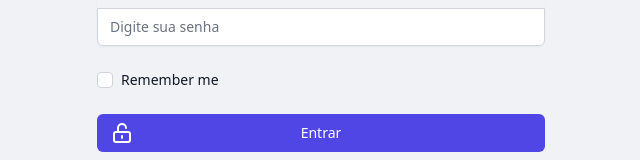
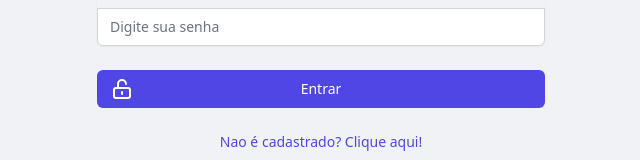
Before and after one commit to GuilhermeBarroso-sys/todolist-react-ts, a React (Vite) app: page /login in a window 1280 px wide. Shown: the part 442-602 px from the top of the page, without its empty margins (319-959 px from the left). Built offline with nearby package versions, Linux system fonts and the light colour scheme.

Commit message:
feat: add favicon and remove remember-me

```diff
--- a/index.html
+++ b/index.html
@@ -8,7 +8,7 @@
       href="https://fonts.googleapis.com/css2?family=Poppins:wght@400;600&display=swap"
       rel="stylesheet"
     />
-    <link rel="icon" type="image/svg+xml" href="/src/favicon.svg" />
+    <link rel="icon" type="image/svg+xml" href="/src/assets/favicon.svg" />
     <meta name="viewport" content="width=device-width, initial-scale=1.0" />
     <title>Todo</title>
   </head>
--- a/src/components/Authenticate/LoginForm/index.tsx
+++ b/src/components/Authenticate/LoginForm/index.tsx
@@ -59,7 +59,6 @@
 						<h2 className="mt-6 text-center text-3xl font-extrabold text-gray-900">Entrar</h2>
 					</div>
 					<form  className="mt-8 space-y-6" onSubmit={handleSubmit} >
-						<input type="hidden" name="remember" defaultValue="true" />
 						<div className="rounded-md shadow-sm -space-y-px">
 							<div className = {styles.errorEmail}><p>{invalidEmail && "Email Invalido"}</p></div>
 							<div>
@@ -98,19 +97,7 @@
 							</div>
 						</div>
 
-						<div className="flex items-center justify-between">
-							<div className="flex items-center">
-								<input
-									id="remember-me"
-									name="remember-me"
-									type="checkbox"
-									className="h-4 w-4 text-indigo-600 focus:ring-indigo-500 border-gray-300 rounded"
-								/>
-								<label htmlFor="remember-me" className="ml-2 block text-sm text-gray-900">
-            Remember me
-								</label>
-							</div>
-						</div>
+
 						{/* <div className="text-sm">
               <a href="#" className="font-medium text-indigo-600 hover:text-indigo-500">
             Forgot your password?
--- a/src/components/Authenticate/RegisterForm/index.tsx
+++ b/src/components/Authenticate/RegisterForm/index.tsx
@@ -64,7 +64,7 @@
 						<h2 className="mt-6 text-center text-3xl font-extrabold text-gray-900">Registrar-se</h2>
 					</div>
 					<form  className="mt-8 space-y-6" onSubmit={handleSubmit}>
-						<input type="hidden" name="remember" defaultValue="true" />
+
 						<div className="rounded-md shadow-sm -space-y-px">
 							<div>
 								<label htmlFor="name-address" className="sr-only">nome</label>
@@ -121,19 +121,7 @@
 							</div>
 						</div>
 
-						<div className="flex items-center justify-between">
-							<div className="flex items-center">
-								<input
-									id="remember-me"
-									name="remember-me"
-									type="checkbox"
-									className="h-4 w-4 text-indigo-600 focus:ring-indigo-500 border-gray-300 rounded"
-								/>
-								<label htmlFor="remember-me" className="ml-2 block text-sm text-gray-900">
-            Remember me
-								</label>
-							</div>
-						</div>
+
 						{/* <div className="text-sm">
               <a href="#" className="font-medium text-indigo-600 hover:text-indigo-500">
             Forgot your password?
```
Also changed, not shown: src/assets/favicon.svg (added).
